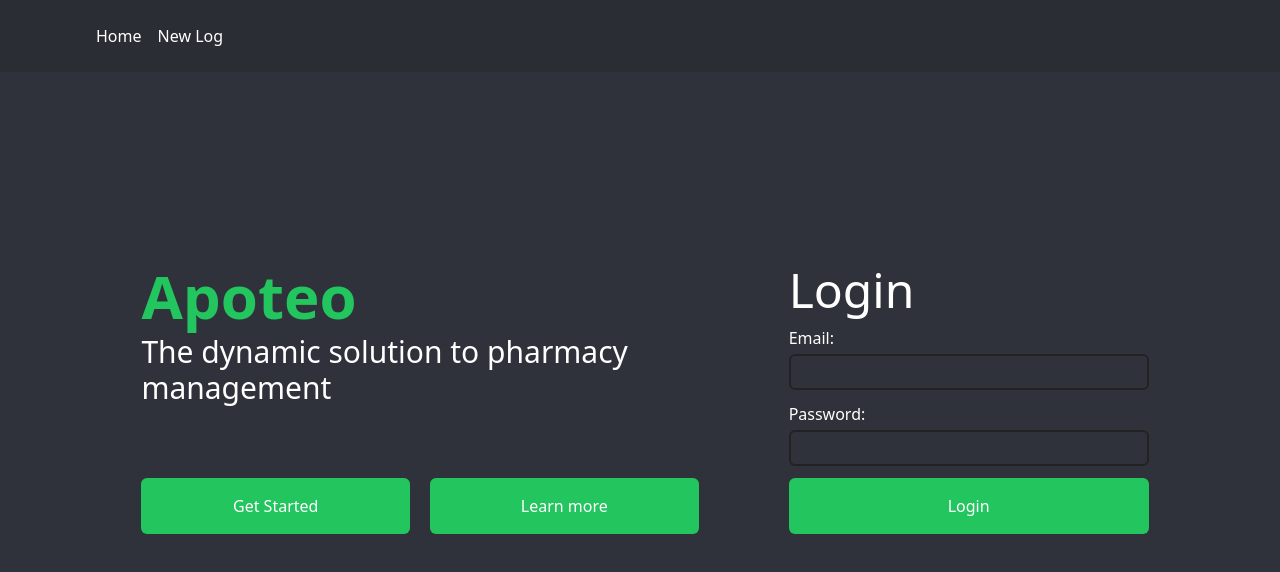
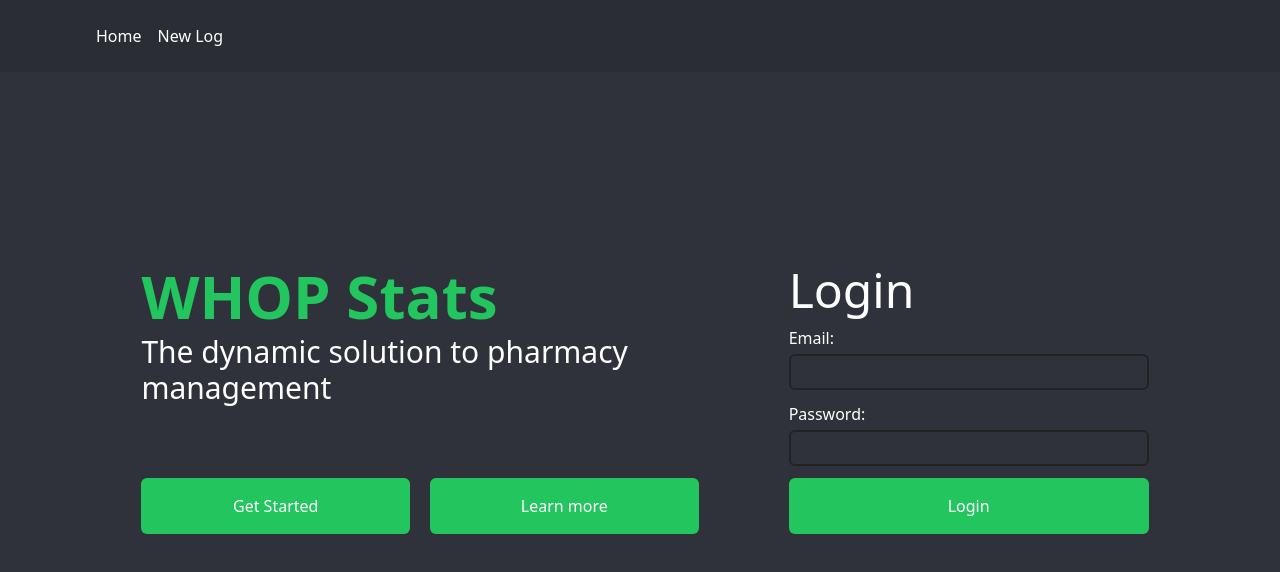
Before and after one commit to KarlGilden/apoteo, a Next.js app: page / in a window 1280 px wide. Shown: the top 572 px of the page. Built offline with nearby package versions, Linux system fonts and the light colour scheme.

Commit message:
update application name

```diff
--- a/components/HeaderContainer.tsx
+++ b/components/HeaderContainer.tsx
@@ -4,7 +4,7 @@ const HeaderContainer = () => {
   return (
     <div className='p-5 flex flex-col justify-between'>
     <div className='text-center sm:text-left sm:pl-[10px]'>
-      <h1 className='text-6xl font-bold text-secondary  mb-2'>Apoteo</h1>
+      <h1 className='text-6xl font-bold text-secondary  mb-2'>WHOP Stats</h1>
       <h3 className='text-3xl text-white'>The dynamic solution to pharmacy management</h3>
     </div>
 
--- a/components/Layout.tsx
+++ b/components/Layout.tsx
@@ -10,7 +10,7 @@ const Layout = ({children}:IProps) => {
   return (
     <div>
     <Head>
-      <title>Apoteo</title>
+      <title>WHOPs</title>
       <meta name="viewport" content="initial-scale=1.0, width=device-width" />
     </Head>
       <Navbar/>
```
